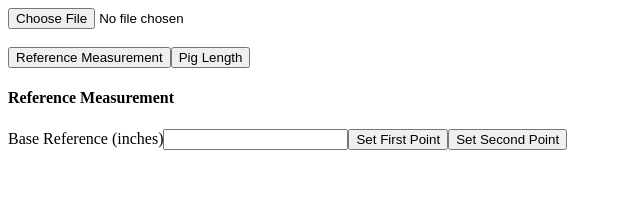
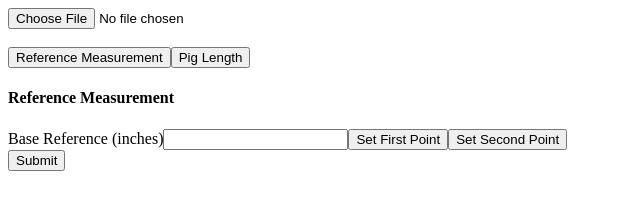
Before and after one commit to alexkim612/Pigture, a React app: page / in a window 1280 px wide. Shown: the top 221 px of the page, without its empty margins (0-640 px from the left). Built offline with nearby package versions, Linux system fonts and the light colour scheme; the HTML template or start-up script is replaced by a standard one.

Commit message:
pig length created

```diff
--- a/client/src/components/app.jsx
+++ b/client/src/components/app.jsx
@@ -15,22 +15,27 @@ class App extends React.Component {
       pigHeartGirth: 0,
       pigLength: 0,
       weight: 0,
-      page: 1,
+      page: 2,
     }
 
     this.nextPage = this.nextPage.bind(this);
+    this.setLength = this.setLength.bind(this);
   }
 
 
 
   // Set Heart Girth
   setHeartGirth(value) {
-
+    this.setState({
+      pigHeartGirth: value,
+    });
   }
 
   // Set Length
   setLength(value) {
-
+    this.setState({
+      pigLength: value,
+    });
   }
 
   // Set Weight
@@ -59,13 +64,13 @@ class App extends React.Component {
 
     let page = () => {
       if(this.state.page === 0) {
-        return <LandingPage/>;
+        return <LandingPage nextPage={this.nextPage}/>;
       } else if (this.state.page === 1) {
-        return <FrontPig/>;
+        return <FrontPig nextPage={this.nextPage} setHeartGirth={this.setHeartGirth}/>;
       } else if (this.state.page === 2) {
-        return <SidePig/>;
+        return <SidePig nextPage={this.nextPage} setLength={this.setLength}/>;
       } else {
-        return <Results/>;
+        return <Results nextPage={this.nextPage}/>;
       }
     }
 
--- a/client/src/components/front-pig.jsx
+++ b/client/src/components/front-pig.jsx
@@ -6,122 +6,14 @@ class FrontPig extends React.Component {
     super(props);
 
     this.state = {
-      selectedFile: '',
-      refOrPig: 'reference',
-      refSetPoints: null,
-      refFirstPoint: {x: 0, y: 0},
-      refSecondPoint: {x: 0, y: 0},
-      measurement: 0,
-      pigSetPoints: null,
-      pigFirstPoint: {x: 0, y: 0},
-      pigSecondPoint: {x: 0, y: 0},
-      pigThirdPoint: {x: 0, y: 0},
+
     }
-    this.fileUploaded = this.fileUploaded.bind(this);
-    this.setPoint = this.setPoint.bind(this);
-    this.handleRefOrPig = this.handleRefOrPig.bind(this);
-    this.handleMeasurementChange = this.handleMeasurementChange.bind(this);
-    this.getInches = this.getInches.bind(this);
-  }
-
-  fileUploaded(event) {
-    this.setState({
-      selectedFile: URL.createObjectURL(event.target.files[0]),
-    });
-    console.log(event.target.files[0])
-  }
-
-  setPoint(e) {
-    if (this.state.refSetPoints === 'first') {
-      this.setState({
-        refFirstPoint: {
-          x: e.nativeEvent.offsetX,
-          y: e.nativeEvent.offsetY
-        },
-        refSetPoints: 'second',
-      });
-    } else if (this.state.refSetPoints === 'second') {
-      this.setState({
-        refSecondPoint: {
-          x: e.nativeEvent.offsetX,
-          y: e.nativeEvent.offsetY
-        },
-        refSetPoints: null,
-      });
-    }
-
-    if (this.state.pigSetPoints === 'first') {
-      this.setState({
-        pigFirstPoint: {
-          x: e.nativeEvent.offsetX,
-          y: e.nativeEvent.offsetY
-        },
-        pigSetPoints: 'second',
-      });
-    } else if (this.state.pigSetPoints === 'second') {
-      this.setState({
-        pigSecondPoint: {
-          x: e.nativeEvent.offsetX,
-          y: e.nativeEvent.offsetY
-        },
-        pigSetPoints: 'third',
-      });
-    } else if (this.state.pigSetPoints === 'third') {
-      this.setState({
-        pigSecondPoint: {
-          x: e.nativeEvent.offsetX,
-          y: e.nativeEvent.offsetY
-        },
-        pigSetPoints: null,
-      });
-    }
-  }
-
-  handleMeasurementChange() {
-    this.setState({
-      measurement: event.target.value
-    })
-  }
-
-  getInches() {
-    const x = Math.abs(this.state.refFirstPoint.x - this.state.refSecondPoint.x);
-    const y = Math.abs(this.state.refFirstPoint.y - this.state.refSecondPoint.y);
-    return (Math.sqrt(Math.pow(x, 2) + Math.pow(y, 2)) / this.state.measurement);
-  }
-
-  handleRefOrPig() {
-    this.setState({
-      refOrPig: event.target.name,
-    });
   }
 
   render() {
     return (
-      <div className='front-pig-container'>
-        <div className='pig-picture'>
-          <input type='file' onChange={this.fileUploaded}/>
-          <div className='picture-wrapper'>
-            <img ref="image" id='front-pig-picture-container' src={this.state.selectedFile} onClick={this.setPoint}/>
-          </div>
-        </div>
-        <button name='reference' onClick={this.handleRefOrPig}>Reference Measurement</button>
-        <button name='pig' onClick={this.handleRefOrPig}>Pig Length</button>
-        {this.state.refOrPig === 'reference' ?
-        <div>
-          <h4>Reference Measurement</h4>
-          <label htmlFor='base-measurement'>Base Reference (inches)</label>
-          <input type='number' onChange={this.handleMeasurementChange} className='base-measurement'/>
-          <button onClick={() => this.setState({refSetPoints:'first'})}>Set First Point</button>
-          <button onClick={() => this.setState({refSetPoints:'second'})}>Set Second Point</button>
-        </div>
-        :
-        <div>
-          <h4>Pig Length</h4>
-          <button onClick={() => this.setState({pigSetPoints:'first'})}>Set First Point</button>
-          <button onClick={() => this.setState({pigSetPoints:'second'})}>Set Second Point</button>
-          <button onClick={() => this.setState({pigSetPoints:'third'})}>Set Third Point</button>
-        </div>
-      }
+      <div>
+        FRONT PIG
       </div>
     );
   }
--- a/client/src/components/side-pig.jsx
+++ b/client/src/components/side-pig.jsx
@@ -6,14 +6,136 @@ class SidePig extends React.Component {
     super(props);
 
     this.state = {
+      selectedFile: '',
+      refOrPig: 'reference',
+      refSetPoints: null,
+      refFirstPoint: {x: 0, y: 0},
+      refSecondPoint: {x: 0, y: 0},
+      measurement: 0,
+      pigSetPoints: null,
+      pigFirstPoint: {x: 0, y: 0},
+      pigSecondPoint: {x: 0, y: 0},
+      pigThirdPoint: {x: 0, y: 0},
+    }
+    this.fileUploaded = this.fileUploaded.bind(this);
+    this.setPoint = this.setPoint.bind(this);
+    this.handleRefOrPig = this.handleRefOrPig.bind(this);
+    this.handleMeasurementChange = this.handleMeasurementChange.bind(this);
+    this.getPixelLength = this.getPixelLength.bind(this);
+    this.handleSubmit = this.handleSubmit.bind(this);
+  }
 
+  fileUploaded(event) {
+    this.setState({
+      selectedFile: URL.createObjectURL(event.target.files[0]),
+    });
+    // console.log(event.target.files[0])
+  }
+
+  setPoint(e) {
+    if (this.state.refSetPoints === 'first') {
+      this.setState({
+        refFirstPoint: {
+          x: e.nativeEvent.offsetX,
+          y: e.nativeEvent.offsetY
+        },
+        refSetPoints: 'second',
+      });
+    } else if (this.state.refSetPoints === 'second') {
+      this.setState({
+        refSecondPoint: {
+          x: e.nativeEvent.offsetX,
+          y: e.nativeEvent.offsetY
+        },
+        refSetPoints: null,
+      });
     }
+
+    if (this.state.pigSetPoints === 'first') {
+      this.setState({
+        pigFirstPoint: {
+          x: e.nativeEvent.offsetX,
+          y: e.nativeEvent.offsetY
+        },
+        pigSetPoints: 'second',
+      });
+    } else if (this.state.pigSetPoints === 'second') {
+      this.setState({
+        pigSecondPoint: {
+          x: e.nativeEvent.offsetX,
+          y: e.nativeEvent.offsetY
+        },
+        pigSetPoints: 'third',
+      });
+    } else if (this.state.pigSetPoints === 'third') {
+      this.setState({
+        pigThirdPoint: {
+          x: e.nativeEvent.offsetX,
+          y: e.nativeEvent.offsetY
+        },
+        pigSetPoints: null,
+      });
+    }
+  }
+
+  handleMeasurementChange() {
+    this.setState({
+      measurement: event.target.value
+    })
+  }
+
+  getPixelLength(pointOne, pointTwo) {
+    const x = pointOne.x - pointTwo.x;
+    const y = pointOne.y - pointTwo.y;
+    return Math.sqrt(Math.pow(x, 2) + Math.pow(y, 2));
+  }
+
+  handleRefOrPig() {
+    this.setState({
+      refOrPig: event.target.name,
+    });
+  }
+
+  handleSubmit() {
+    const ref = this.getPixelLength(this.state.refFirstPoint, this.state.refSecondPoint) / this.state.measurement;
+    const pigLengthOne = this.getPixelLength(this.state.pigFirstPoint, this.state.pigSecondPoint);
+    const pigLengthTwo = this.getPixelLength(this.state.pigThirdPoint, this.state.pigSecondPoint);
+    const pigLength = (pigLengthOne + pigLengthTwo) / ref;
+    console.log('ref:', ref, 'pig1:', pigLengthOne, 'pig2:', pigLengthTwo);
+    console.log('pigLength', pigLength);
+    this.props.setLength(pigLength);
   }
 
   render() {
     return (
-      <div>
-        SIDE PIG
+      <div className='front-pig-container'>
+        <div className='pig-picture'>
+          <input type='file' onChange={this.fileUploaded}/>
+          <div className='picture-wrapper'>
+            <img ref="image" id='front-pig-picture-container' src={this.state.selectedFile} onClick={this.setPoint}/>
+          </div>
+        </div>
+        <button name='reference' onClick={this.handleRefOrPig}>Reference Measurement</button>
+        <button name='pig' onClick={this.handleRefOrPig}>Pig Length</button>
+
+        {this.state.refOrPig === 'reference' ?
+        <div>
+          <h4>Reference Measurement</h4>
+          <label htmlFor='base-measurement'>Base Reference (inches)</label>
+          <input type='number' onChange={this.handleMeasurementChange} className='base-measurement'/>
+          <button onClick={() => this.setState({refSetPoints:'first'})}>Set First Point</button>
+          <button onClick={() => this.setState({refSetPoints:'second'})}>Set Second Point</button>
+        </div>
+        :
+        <div>
+          <h4>Pig Length</h4>
+          <button onClick={() => this.setState({pigSetPoints:'first'})}>Set First Point</button>
+          <button onClick={() => this.setState({pigSetPoints:'second'})}>Set Second Point</button>
+          <button onClick={() => this.setState({pigSetPoints:'third'})}>Set Third Point</button>
+        </div>
+      }
+
+      <button onClick={this.handleSubmit}>Submit</button>
       </div>
     );
   }
```
